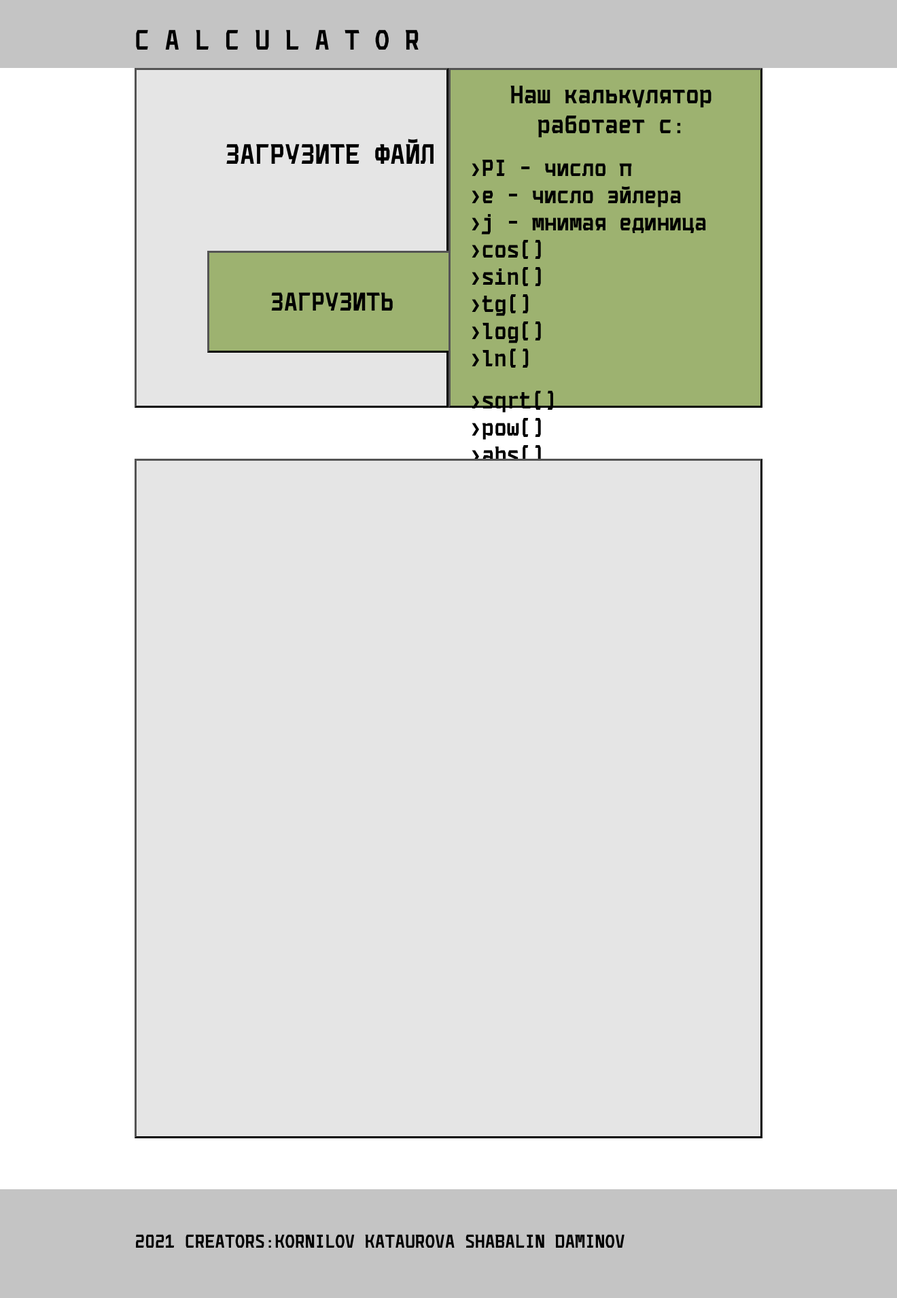
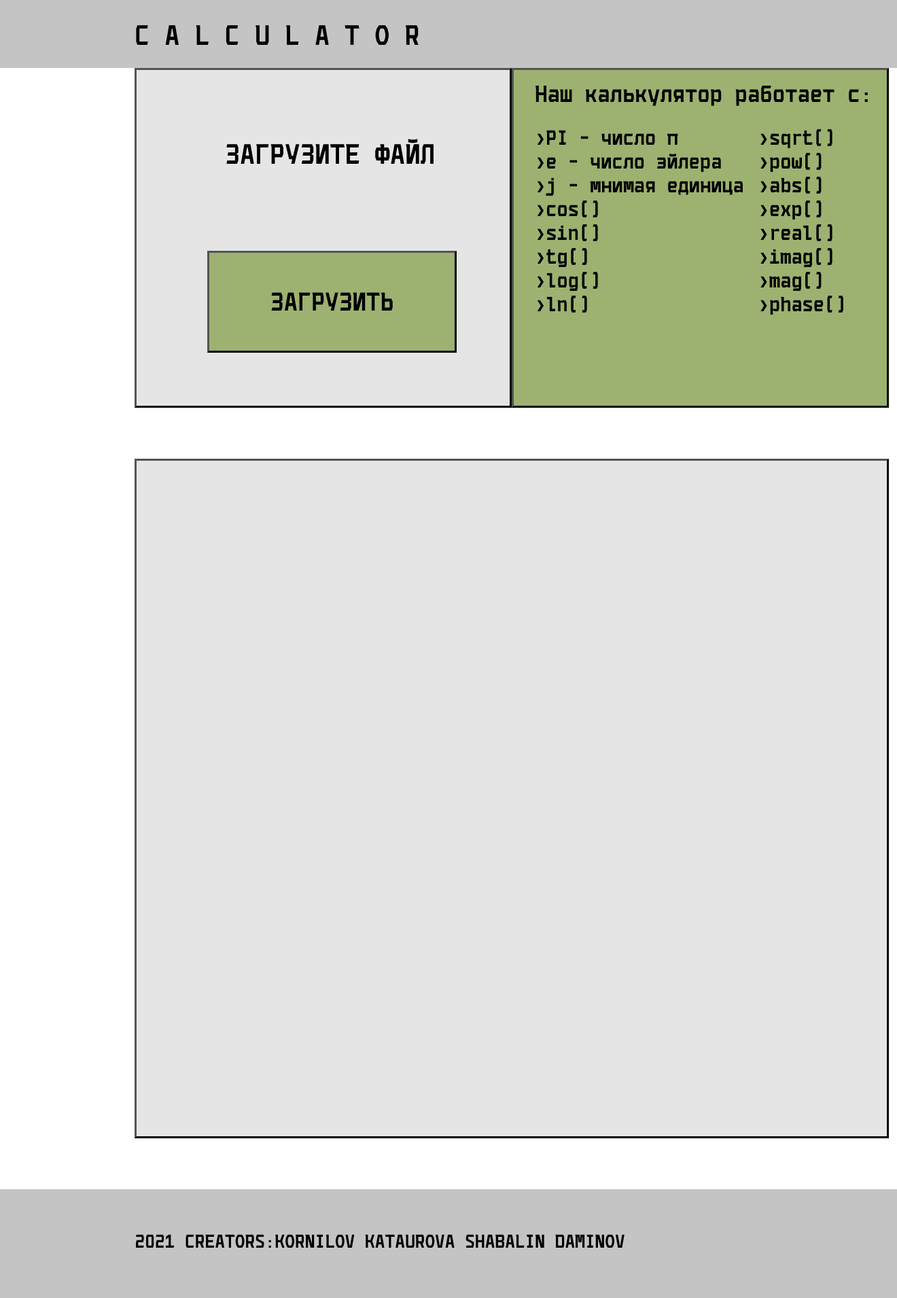
Before and after one commit to Kataurovaa/calculator, a PHP site: page / in a window 1320 px wide. Shown: the whole page at 68% size. Run offline with PHP 8.4, Linux system fonts and the light colour scheme.

Commit message:
Update style.css

```diff
--- a/css/style.css
+++ b/css/style.css
@@ -8,7 +8,7 @@
 .main_word{
 	font-size:300%;
 	margin-left: 15%;
-	padding-top: 35px;
+	padding-top: 28px;
 }
 .word1{
 	padding-top: 90px;
@@ -24,7 +24,7 @@
     border: outset black;
     padding: 10px;
     float: left;
-    width: 35%;
+    width: 555px;
 	height: 500px;
     margin-left: 15%;
     -webkit-box-sizing: border-box;
@@ -39,12 +39,12 @@
 .child2:first-child{
 	margin-top: 1%;
 	text-align: center;
-	font-size: 270%;
+	font-size: 250%;
 }
 .child2{
 	margin-top: 5%;
 	margin-left: 4%;
-	font-size: 250%;
+	font-size: 220%;
 	float: left;
 	-webkit-box-sizing: border-box;
     -moz-box-sizing: border-box;
@@ -69,7 +69,7 @@ button{
     border: outset black;
     padding: 10px;
     float: left;
-    width: 70%;
+    width: 1110px;
 	height: 1000px;
     margin-left: 15%;
 	margin-top: 75px;
```
